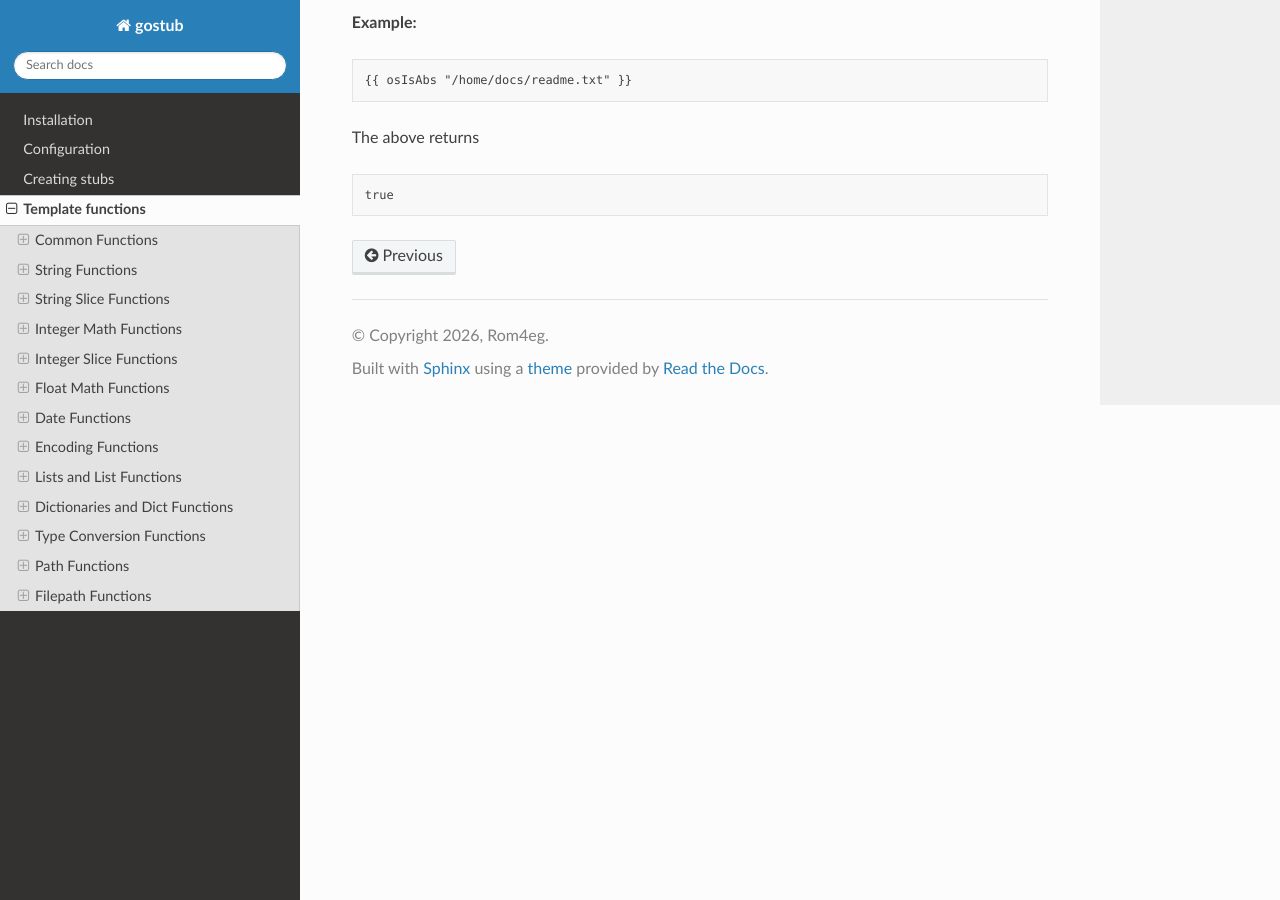
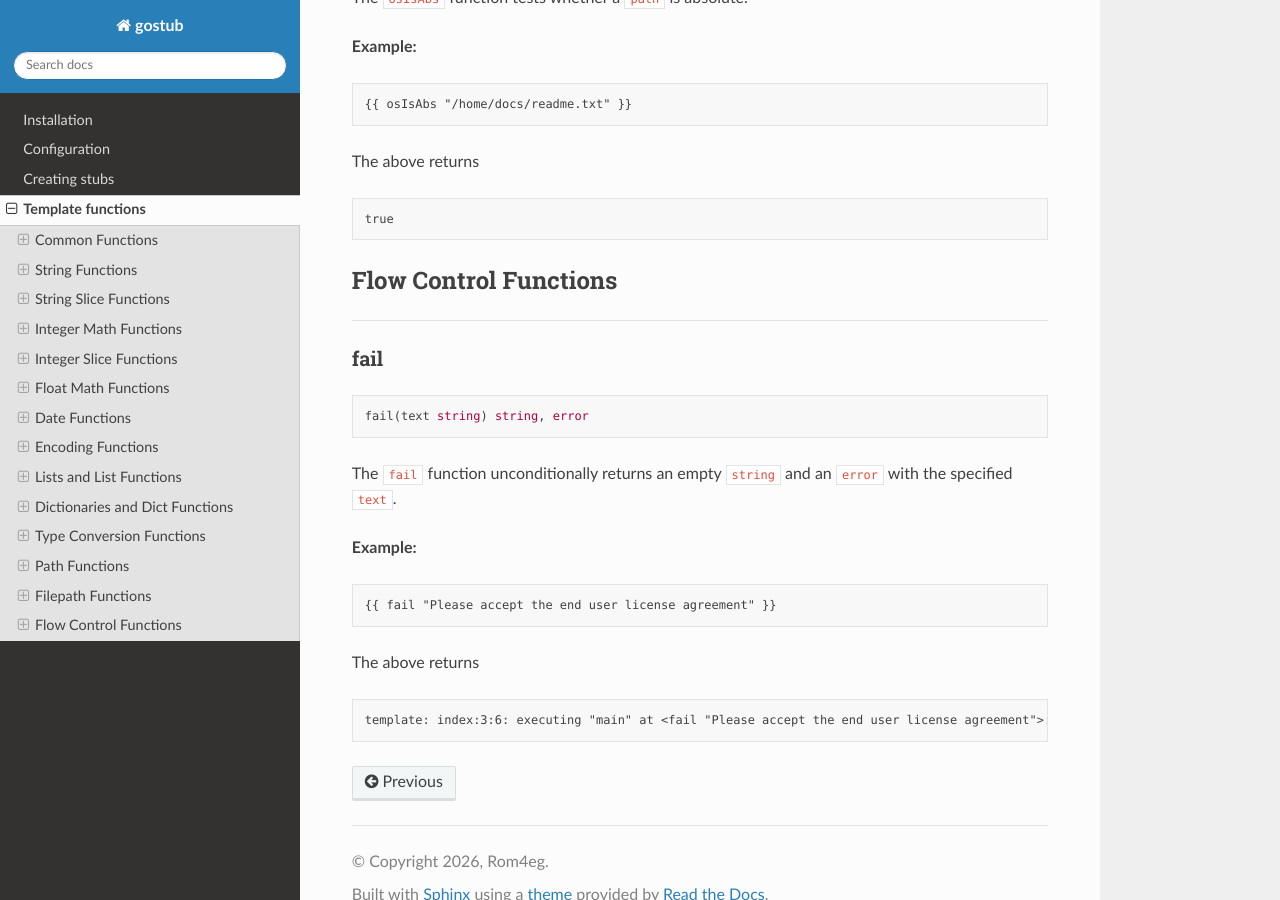
Before and after one commit to Rom4eg/gostub, a Sphinx documentation site: the page built from docs/functions.rst, in a window 1280 px wide and 900 px high, scrolled down 73304 px. Built offline with Sphinx 7.4.7 and the Read the Docs theme 3.1.0, drawn with Linux system fonts in a browser that asks for light colours; some of the changed text lies outside the part shown.

Commit message:
docs - flow controll page

```diff
--- /dev/null
+++ b/docs/funcs/flow.rst
@@ -0,0 +1,27 @@
+Flow Control Functions
+**********************
+
+----
+
+.. _func-fail:
+
+fail
+====
+
+.. code-block:: go
+
+   fail(text string) string, error
+
+The ``fail`` function unconditionally returns an empty ``string`` and an ``error`` with the specified ``text``.
+
+**Example:**
+
+.. code-block:: html
+
+   {{ fail "Please accept the end user license agreement" }}
+
+The above returns
+
+.. code-block:: text
+
+   template: index:3:6: executing "main" at <fail "Please accept the end user license agreement">: error calling fail: Please accept the end user license agreement
--- a/docs/functions.rst
+++ b/docs/functions.rst
@@ -33,3 +33,5 @@ The functions are grouped into categories for easy searching.
 .. include:: funcs/path.rst
 
 .. include:: funcs/filepath.rst
+
+.. include:: funcs/flow.rst
```
